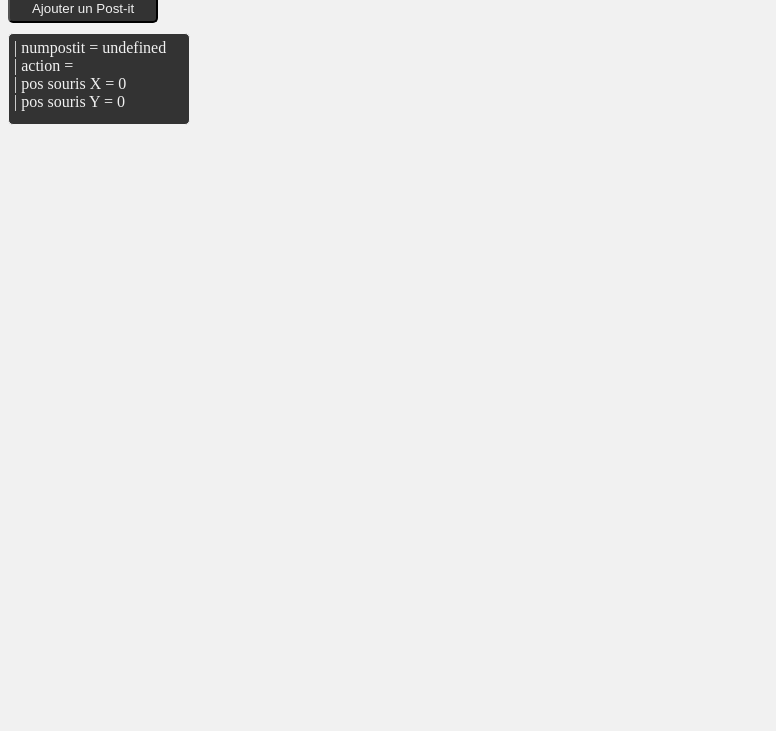
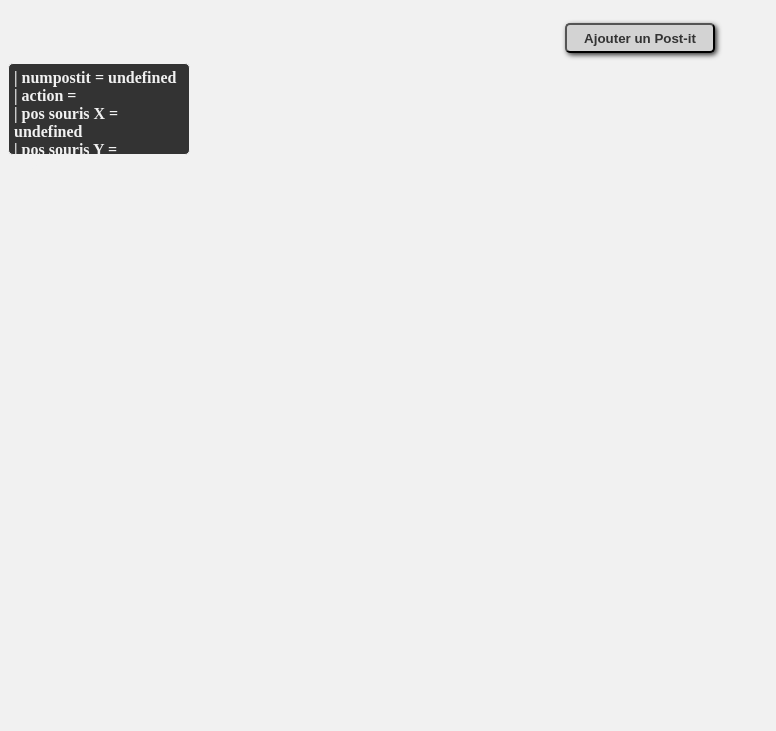
Before and after one commit to Dev-IV-Dnl/Post-it, a plain HTML site: page index.html in a window 1280 px wide. Shown: the part 69-800 px from the top of the page, without its empty margins (0-776 px from the left). Drawn offline with Linux system fonts and the light colour scheme.

Commit message:
mise à jour matin 17 sept

```diff
--- a/css/style.css
+++ b/css/style.css
@@ -19,14 +19,23 @@ h1 {
     height: 50px;
     border: solid 2px var(--col1);
     border-radius: 5px;
+}
 
+.conteneurbutton {
+    width: 100%;
+    margin-top: 30px;
+    display: flex;
+    justify-content: center;
+    align-items: center;
 }
 
 .btnAjoutPostIt {
     width: 150px;
     height: 30px;
-    background-color: var(--col1);
-    color: var(--col2);
+    background-color: var(--col3);
+    color: var(--col1);
+    font-weight: bold;
+    box-shadow: 2px 2px 5px var(--col1);
     border-radius: 5px;
     cursor: pointer;
     transition: linear 0.3s;
@@ -34,13 +43,14 @@ h1 {
 .btnAjoutPostIt:hover {
     transform: scale(1.1);
     margin-left: 5px;
-    color: var(--col1);
-    background-color: var(--col3);
+    color: var(--col2);
+    background-color: var(--col1);
 }
 
 .conteneur{
-    position: fixed;
+    width: 100%;
     display: flex;
+    justify-content: center;
     width: 100%;
     align-items: flex-end;
 }
@@ -62,10 +72,12 @@ h1 {
 }
 
 .debug {
+    /* display: none; */
     margin-top: 10px;
     padding: 5px;
     background-color: #333;
     color: var(--col2);
+    font-weight: bold;
     width: 170px;
     height: 80px;
     border: var(--col2) 1px solid;
--- a/index.html
+++ b/index.html
@@ -16,7 +16,10 @@
 
 <body>
     <h1>Post-IV</h1>
-    <button id="btnAjoutPostIt" class="btnAjoutPostIt">Ajouter un Post-it</button>
+    <div class="conteneurbutton">
+        <button id="btnAjoutPostIt" class="btnAjoutPostIt">Ajouter un Post-it</button>
+    </div>
+
     <div class="debug"></div>
     <div class="conteneur"></div>
 
```
